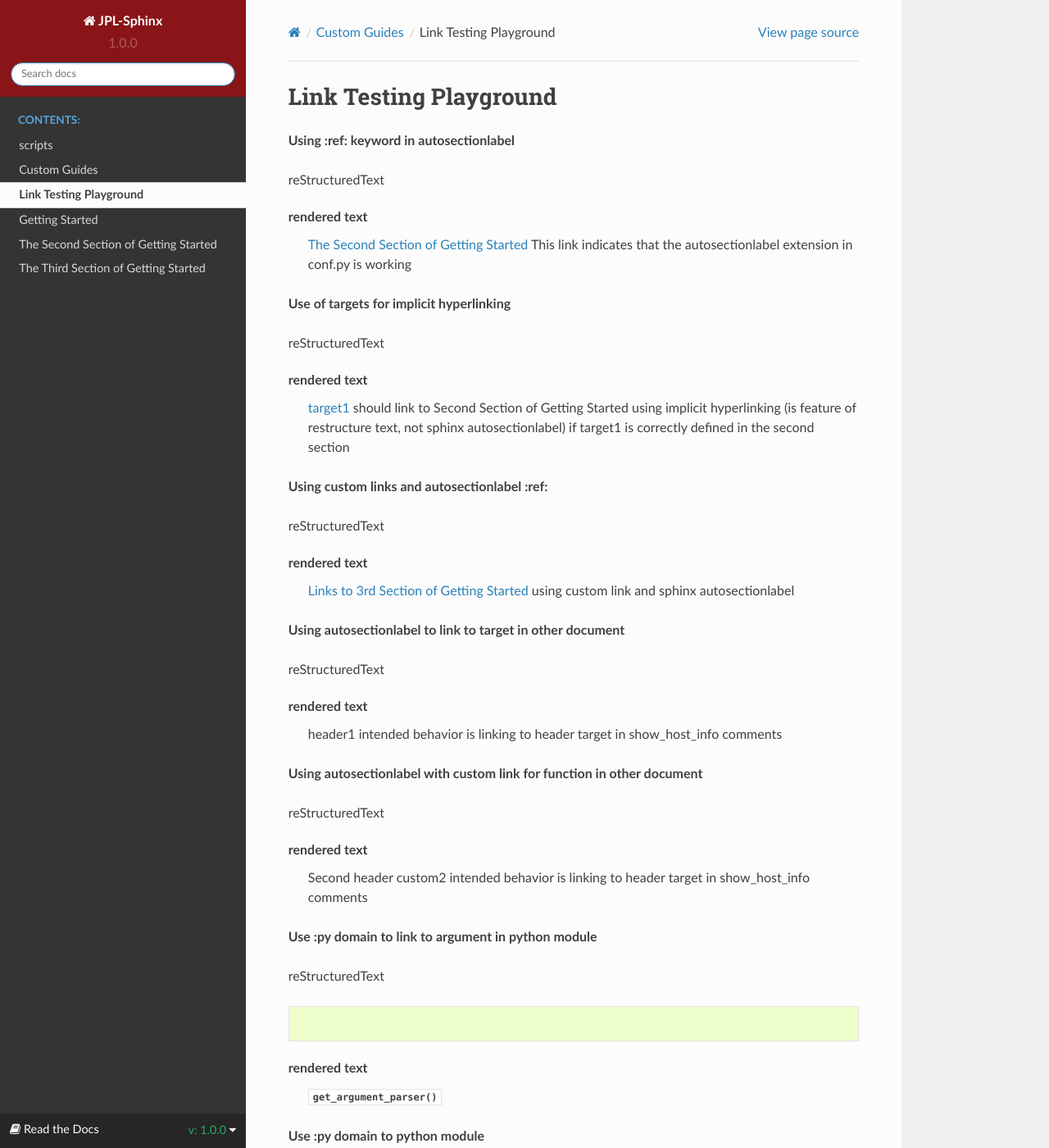
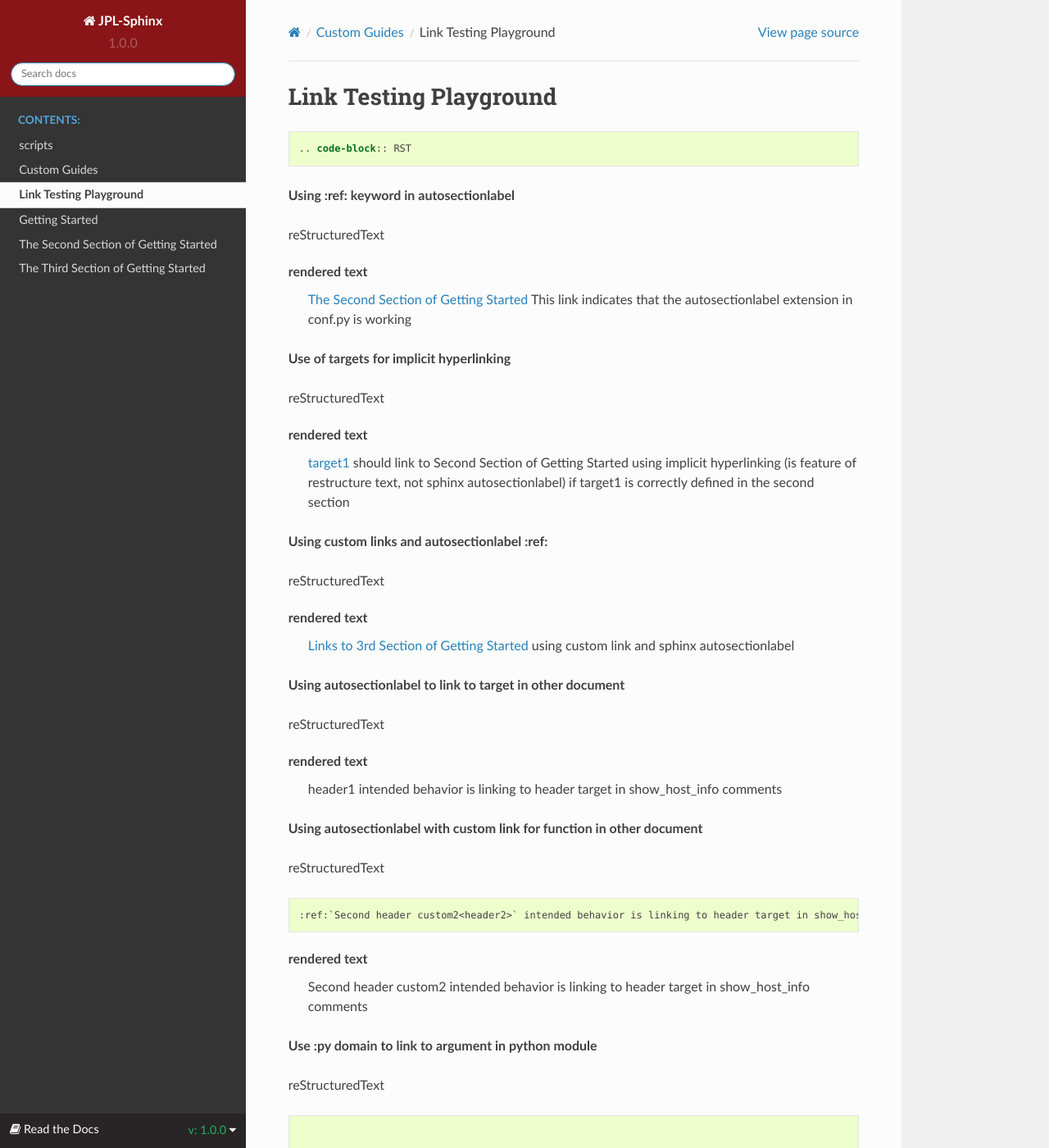
Before and after one commit to Keysight/jpl-sphinx, a Sphinx documentation site: the page built from docs/custom/getting_started.rst, in a window 1280 px wide and 1400 px high. Shown: the whole window at 82% size. Built offline with Sphinx 7.4.7 and the Read the Docs theme 2.0.0, drawn with Linux system fonts in a browser that asks for light colours.

Commit message:
test code block

```diff
--- a/docs/custom/getting_started.rst
+++ b/docs/custom/getting_started.rst
@@ -1,6 +1,9 @@
 
 Link Testing Playground
 =======================
+.. code-block:: RST
+
+  .. code-block:: RST
 
 **Using :ref: keyword in autosectionlabel**
 
@@ -47,6 +50,7 @@ rendered text
 reStructuredText
 
 .. code-block::
+
     :ref:`Second header custom2<header2>` intended behavior is linking to header target in show_host_info comments
 
 rendered text
```
